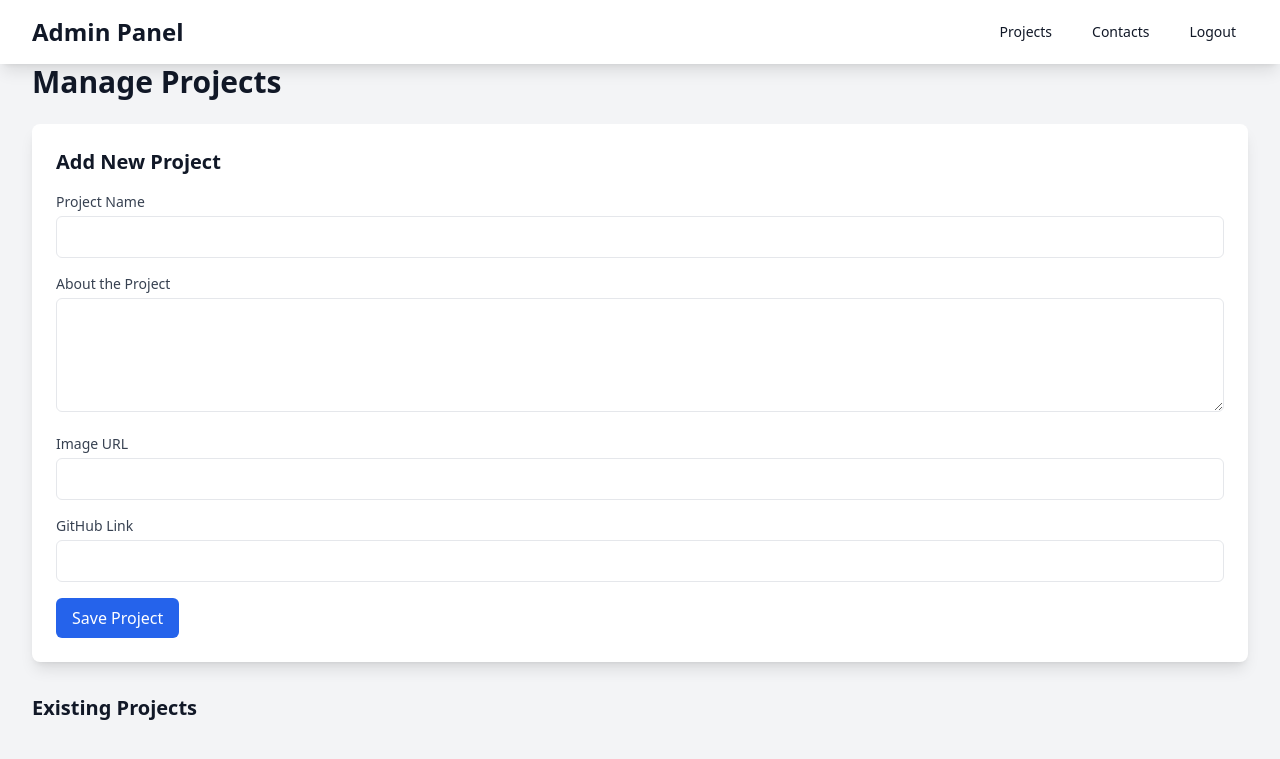
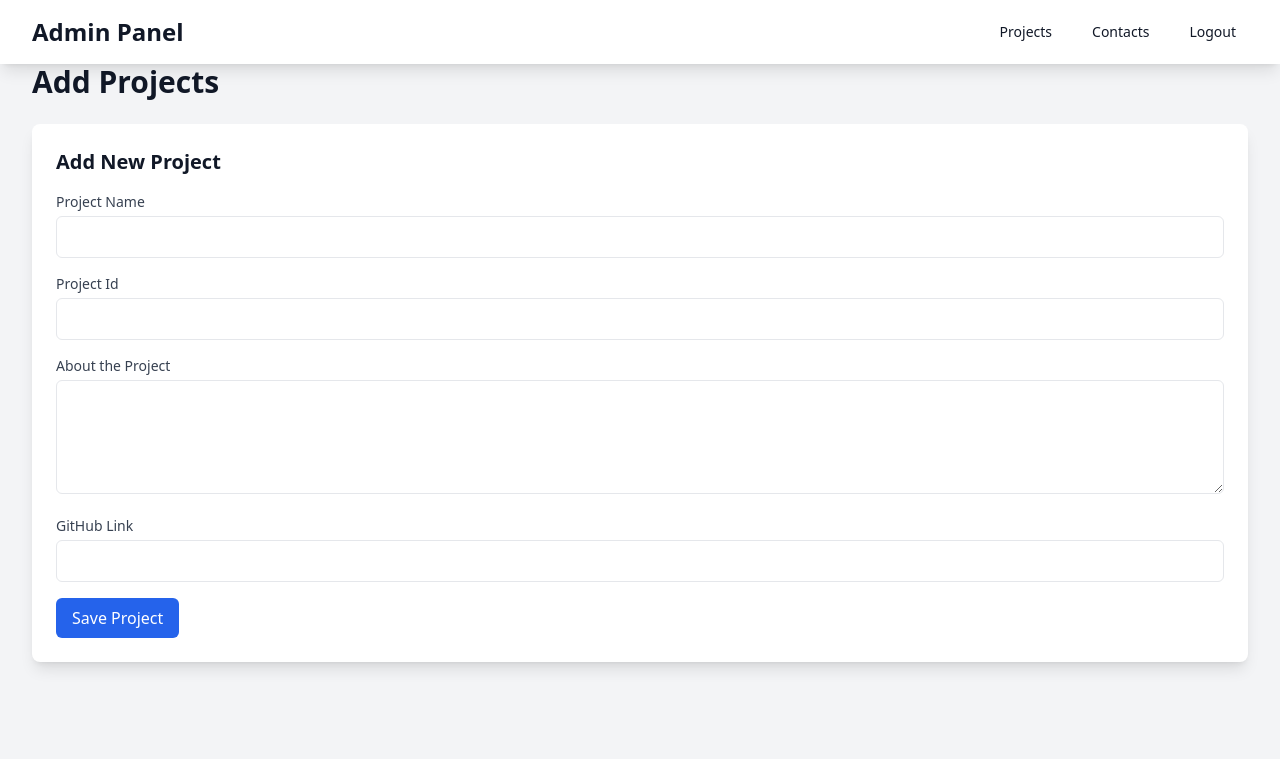
Before and after one commit to BOBSRIJAN/portfolio, a Django app: page /custom-admin/projects/ in a window 1280 px wide. Shown: the top 759 px of the page. Run offline with Django 5.2, Linux system fonts and the light colour scheme; data that the repository does not hold is empty; some libraries are stand-ins or nearby versions.

Commit message:
all most done!

```diff
--- a/app/static/css/style.css
+++ b/app/static/css/style.css
@@ -5,7 +5,7 @@
 }
 
 .animate-fade-in {
-    animation: fade-in 0.5s ease-out;
+    animation: fade-in 1.0s ease-in-out both;
 }
 
 /* Table styles */
--- a/app/templates/app/admin/AdminPanel.html
+++ b/app/templates/app/admin/AdminPanel.html
@@ -19,7 +19,7 @@
                 <div class="hidden sm:ml-6 sm:flex sm:items-center space-x-4">
                     <a href="/custom-admin/projects" class="px-3 py-2 text-sm font-medium hover:bg-gray-200 dark:hover:bg-gray-700 rounded">Projects</a>
                     <a href="/custom-admin/contacts" class="px-3 py-2 text-sm font-medium hover:bg-gray-200 dark:hover:bg-gray-700 rounded">Contacts</a>
-                    <a href="/admin/logout/" class="px-3 py-2 text-sm font-medium hover:bg-gray-200 dark:hover:bg-gray-700 rounded">Logout</a>
+                    <a href="/" class="px-3 py-2 text-sm font-medium hover:bg-gray-200 dark:hover:bg-gray-700 rounded">Logout</a>
                 </div>
                 <div class="-mr-2 flex items-center sm:hidden">
 
@@ -53,11 +53,19 @@
         {% block content %}
         <h1 class="text-3xl font-bold mb-6">Admin Dashboard</h1>
         <div class="grid grid-cols-1 md:grid-cols-2 gap-6">
-            <a href="/custom-admin/projects" class="bg-white dark:bg-gray-800 p-6 rounded-lg shadow-lg hover:shadow-xl transition">
-                <h2 class="text-xl font-semibold mb-2">Manage Projects</h2>
-                <p class="text-gray-600 dark:text-gray-400">Add, update, or delete portfolio projects.</p>
+            <a href="{% url 'admin_projects' %}" class="bg-white dark:bg-gray-800 p-6 rounded-lg shadow-lg hover:shadow-xl transition">
+                <h2 class="text-xl font-semibold mb-2">Add Projects</h2>
+                <p class="text-gray-600 dark:text-gray-400">Add projects to portfolio.</p>
             </a>
-            <a href="/custom-admin/contacts" class="bg-white dark:bg-gray-800 p-6 rounded-lg shadow-lg hover:shadow-xl transition">
+            <a href= "{% url 'admin_project_edit' %}" class="bg-white dark:bg-gray-800 p-6 rounded-lg shadow-lg hover:shadow-xl transition">
+                <h2 class="text-xl font-semibold mb-2">Edit project</h2>
+                <p class="text-gray-600 dark:text-gray-400">See all Existing project's</p>
+            </a>
+            <a href="{% url 'admin_project_delete' %}" class="bg-white dark:bg-gray-800 p-6 rounded-lg shadow-lg hover:shadow-xl transition">
+                <h2 class="text-xl font-semibold mb-2">Delete project</h2>
+                <p class="text-gray-600 dark:text-gray-400">See all project's</p>
+            </a>
+            <a href="{% url 'admin_contacts' %}" class="bg-white dark:bg-gray-800 p-6 rounded-lg shadow-lg hover:shadow-xl transition">
                 <h2 class="text-xl font-semibold mb-2">View Contacts</h2>
                 <p class="text-gray-600 dark:text-gray-400">See all contact form submissions.</p>
             </a>
--- a/app/templates/app/admin/AdminProjects.html
+++ b/app/templates/app/admin/AdminProjects.html
@@ -1,10 +1,9 @@
 {% extends 'app/admin/AdminPanel.html' %}
 {% load static %}
-
-{% block title %}Manage Projects{% endblock %}
+{% block title %}Add Projects{% endblock %}
 
 {% block content %}
-<h1 class="text-3xl font-bold mb-6">Manage Projects</h1>
+<h1 class="text-3xl font-bold mb-6">Add Projects</h1>
 
 <!-- Add/Edit Project Form -->
 <section class="bg-white dark:bg-gray-800 p-6 rounded-lg shadow-lg mb-8">
@@ -17,12 +16,12 @@
             <input type="text" name="title" id="title" class="mt-1 p-2 w-full border rounded-md dark:bg-gray-700 dark:border-gray-600" required>
         </div>
         <div>
+            <label for="project_id" class="block text-sm font-medium text-gray-700 dark:text-gray-300">Project Id</label>
+            <input type="text" name="project_id" id="project_id" class="mt-1 p-2 w-full border rounded-md dark:bg-gray-700 dark:border-gray-600" required>
+        </div>
+        <div>
             <label for="description" class="block text-sm font-medium text-gray-700 dark:text-gray-300">About the Project</label>
             <textarea name="description" id="description" rows="4" class="mt-1 p-2 w-full border rounded-md dark:bg-gray-700 dark:border-gray-600" required></textarea>
-        </div>
-        <div>
-            <label for="image" class="block text-sm font-medium text-gray-700 dark:text-gray-300">Image URL</label>
-            <input type="text" name="image" id="image" class="mt-1 p-2 w-full border rounded-md dark:bg-gray-700 dark:border-gray-600">
         </div>
         <div>
             <label for="github_link" class="block text-sm font-medium text-gray-700 dark:text-gray-300">GitHub Link</label>
@@ -31,25 +30,4 @@
         <button type="submit" class="bg-blue-600 text-white py-2 px-4 rounded-md hover:bg-blue-700 transition">Save Project</button>
     </form>
 </section>
-
-<!-- Project List -->
-<section>
-    <h2 class="text-xl font-semibold mb-4">Existing Projects</h2>
-    <div class="grid grid-cols-1 sm:grid-cols-2 lg:grid-cols-3 gap-6">
-        {% for project in projects %}
-            <div class="bg-white dark:bg-gray-800 rounded-lg shadow-lg overflow-hidden">
-                <img src="{{ project.project.image }}" alt="{{ project.project.title }}" class="w-full h-48 object-cover">
-                <div class="p-6">
-                    <h3 class="text-lg font-semibold mb-2">{{ project.project.title }}</h3>
-                    <p class="text-gray-600 dark:text-gray-400 mb-4">{{ project.project.description|truncatewords:20 }}</p>
-                    <a href="{{ project.project.link }}" class="text-blue-500 hover:underline" target="_blank">GitHub</a>
-                    <div class="mt-4 flex space-x-2">
-                        <button onclick="editProject('{{ project.id }}', '{{ project.project.title }}', '{{ project.project.description|escapejs }}', '{{ project.project.image }}', '{{ project.project.link }}')" class="bg-yellow-500 text-white py-1 px-3 rounded hover:bg-yellow-600 transition">Edit</button>
-                        <a href="{% url 'delete_project' project.id %}" class="bg-red-500 text-white py-1 px-3 rounded hover:bg-red-600 transition" onclick="return confirm('Are you sure you want to delete this project?')">Delete</a>
-                    </div>
-                </div>
-            </div>
-        {% endfor %}
-    </div>
-</section>
 {% endblock %}
--- a/app/urls.py
+++ b/app/urls.py
@@ -6,4 +6,6 @@ urlpatterns = [
     path('custom-admin/', views.admin_panel, name='admin_panel'),
     path('custom-admin/projects/', views.admin_projects, name='admin_projects'),
     path('custom-admin/contacts/', views.admin_contacts, name='admin_contacts'),
+    path('custom-admin/projects/edit/', views.admin_project_edit, name='admin_project_edit'),
+    path('custom-admin/projects/delete/', views.admin_project_delete, name='admin_project_delete'),
 ]
--- a/app/views.py
+++ b/app/views.py
@@ -1,13 +1,13 @@
-from django.shortcuts import render,redirect
-from . import dbconf
+from django.shortcuts import render, redirect
+from .import dbconf
 from django.contrib import messages
 from bson import ObjectId
 from datetime import datetime
 # Create your views here.
 
 def home(request):
-
-    return render(request, 'app/home.html')
+    projects = dbconf.projects.find()
+    return render(request, 'app/home.html', {'projects': projects})
 
 def contact(request):
     if request.method == 'POST':
@@ -25,9 +25,8 @@ def contact(request):
             dbconf.Contact.insert_one(contact_data)
             messages.success(request, 'Your message has been sent successfully!')
         else:
-            messages.error(request, 'Please fill out all fields.')
+            messages.error(request, 'Please fill out all fields...')
     return render(request, 'app/contact.html')
-
 
 def admin_panel(request):
     return render(request, 'app/admin/AdminPanel.html')
@@ -37,32 +36,29 @@ def admin_projects(request):
         project_id = request.POST.get('project_id')
         title = request.POST.get('title')
         description = request.POST.get('description')
-        image = request.POST.get('image')
         github_link = request.POST.get('github_link')
 
-        if title and description and image and github_link and project_id:
-            project_data = {
+        if title and description and github_link and project_id:
+            ProjectData = {
                 'id': project_id,
                 'title': title,
                 'description': description,
-                'image': image,
-                'link': github_link
+                'link': github_link,
             }
-    #         if project_id:  # Update existing project
-    #             ProjectDocument.objects.filter(id=ObjectId(project_id)).update(project=project_data)
-    #             messages.success(request, 'Project updated successfully!')
-    #         else:  # Create new project
-    #             ProjectDocument.objects.create(project=project_data)
-    #             messages.success(request, 'Project added successfully!')
-    #     else:
-    #         messages.error(request, 'Please fill out all fields.')
-    #     return redirect('admin_projects')
-
-    # projects = ProjectDocument.objects.all()
+            dbconf.projects.insert_one(ProjectData)
+            messages.success(request, 'Project added successfully!')
+        else:
+            messages.error(request, 'Please fill out all fields...')
     projects = dbconf.projects.find()
     return render(request, 'app/admin/AdminProjects.html', {'projects': projects})
 
 
+def admin_project_edit(request):
+    return render(request, 'app/admin/AdminProjectEdit.html')
+
+def admin_project_delete(request):
+    return render(request, 'app/admin/AdminProjectDelete.html')
+
 def admin_contacts(request):
     contacts = dbconf.Contact.find()
     return render(request, 'app/admin/AdminContacts.html', {'contacts': contacts})
--- a/templates/layout.html
+++ b/templates/layout.html
@@ -9,7 +9,7 @@
     <link href="{% static 'css/style.css' %}" rel="stylesheet">
 </head>
 <body class="bg-gray-100 dark:bg-gray-900 text-gray-900 dark:text-gray-100 transition-colors duration-300">
-    <nav class="bg-white dark:bg-gray-800 shadow-lg fixed w-full z-10">
+    <nav class="bg-white dark:bg-gray-800 shadow-lg fixed w-full z-50">
         <div class="max-w-7xl mx-auto px-4 sm:px-6 lg:px-8">
             <div class="flex justify-between h-16">
                 <div class="flex">
```
Also changed, not shown: app/templates/app/admin/AdminProjectDelete.html (added, +30 -0 lines), app/templates/app/admin/AdminProjectEdit.html (added, +30 -0 lines), app/templates/app/home.html (+16 -12 lines), readme.md, 1 other file.
